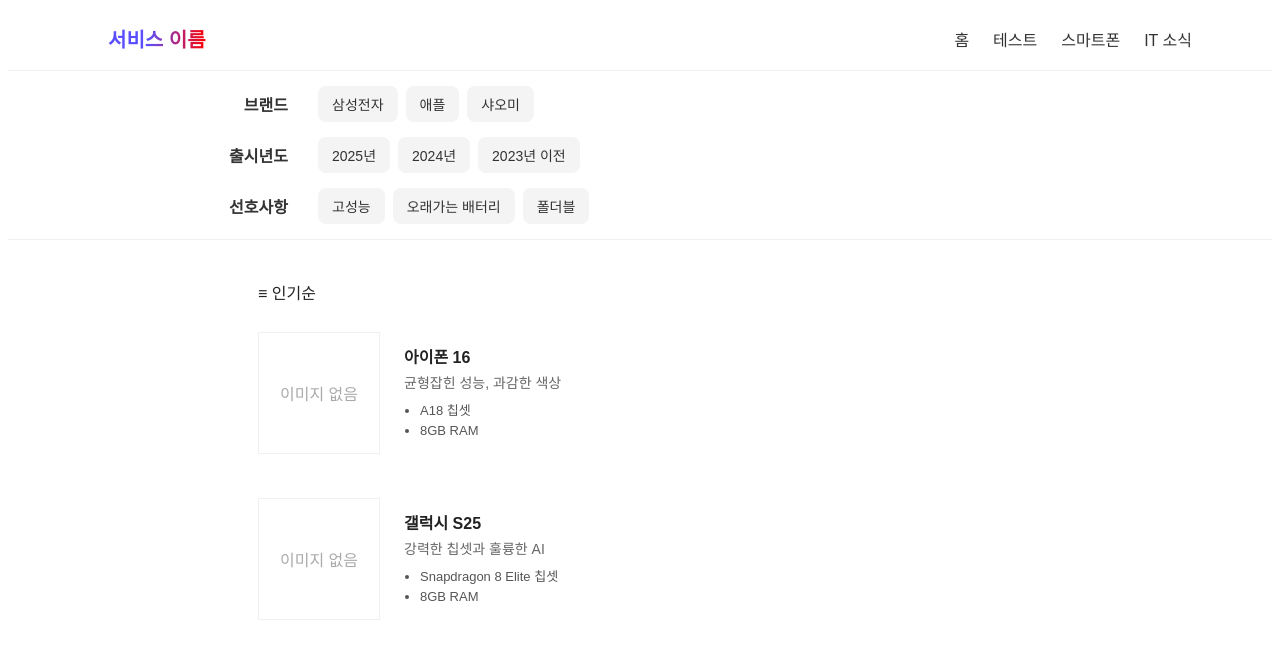
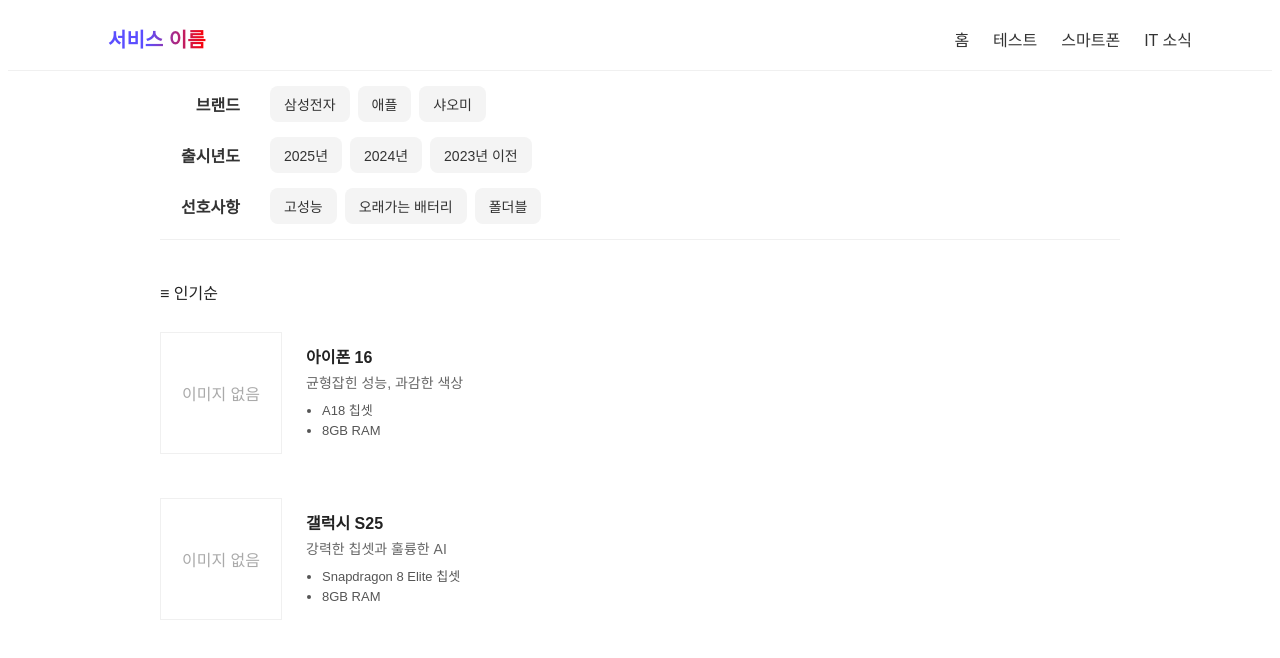
Before and after one commit to SWE2013-TEAM-25-08/smartphone-finder, a SvelteKit app: page /1010 in a window 1280 px wide. Shown: the top 658 px of the page. Built offline with nearby package versions, Linux system fonts and the light colour scheme.

Commit message:
🎨 wrapper 추가
페이지 중앙 정렬을 위한 wrapper 추가

```diff
--- a/src/routes/1010/+page.svelte
+++ b/src/routes/1010/+page.svelte
@@ -57,6 +57,7 @@
         </nav>
     </header>
 
+    <div class="wrapper">
         <div class="filters-container">
             <section class="filters">
                 <h2>브랜드</h2>
@@ -123,8 +124,10 @@
             {/each}
         </section>
     </div>
+</div>
 
-<style>.page {
+<style>
+.page {
     font-family: 'Pretendard', 'Noto Sans KR', sans-serif;
     background-color: #fff;
     color: #222;
@@ -136,6 +139,12 @@
     align-items: center;
     padding: 3px 0;
     border-bottom: 1px solid #f0f0f0;
+}
+
+.wrapper {
+    margin: 0 auto;
+    max-width: 960px;
+    min-width: 480px;
 }
 
 .service-title {
@@ -181,7 +190,6 @@
     text-align: right;
     gap: 30px;
     margin-top: 15px;
-    margin-left: 200px;
 }
 
 .filters h2 {
@@ -224,7 +232,6 @@
 
 .product-list {
     margin-top: 40px;
-    margin-left: 250px;
 }
 
 .phone-card {
```
Lines whose indentation alone changed are shown as unchanged.
